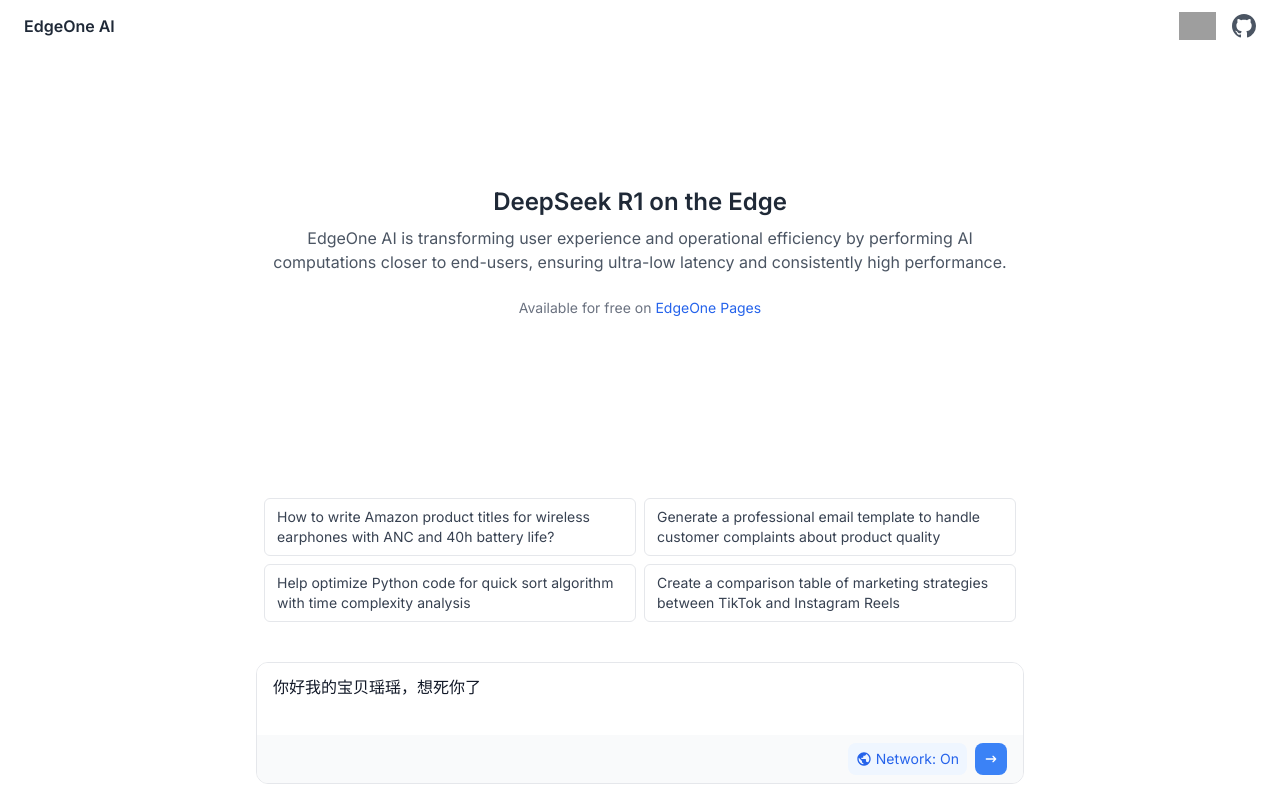
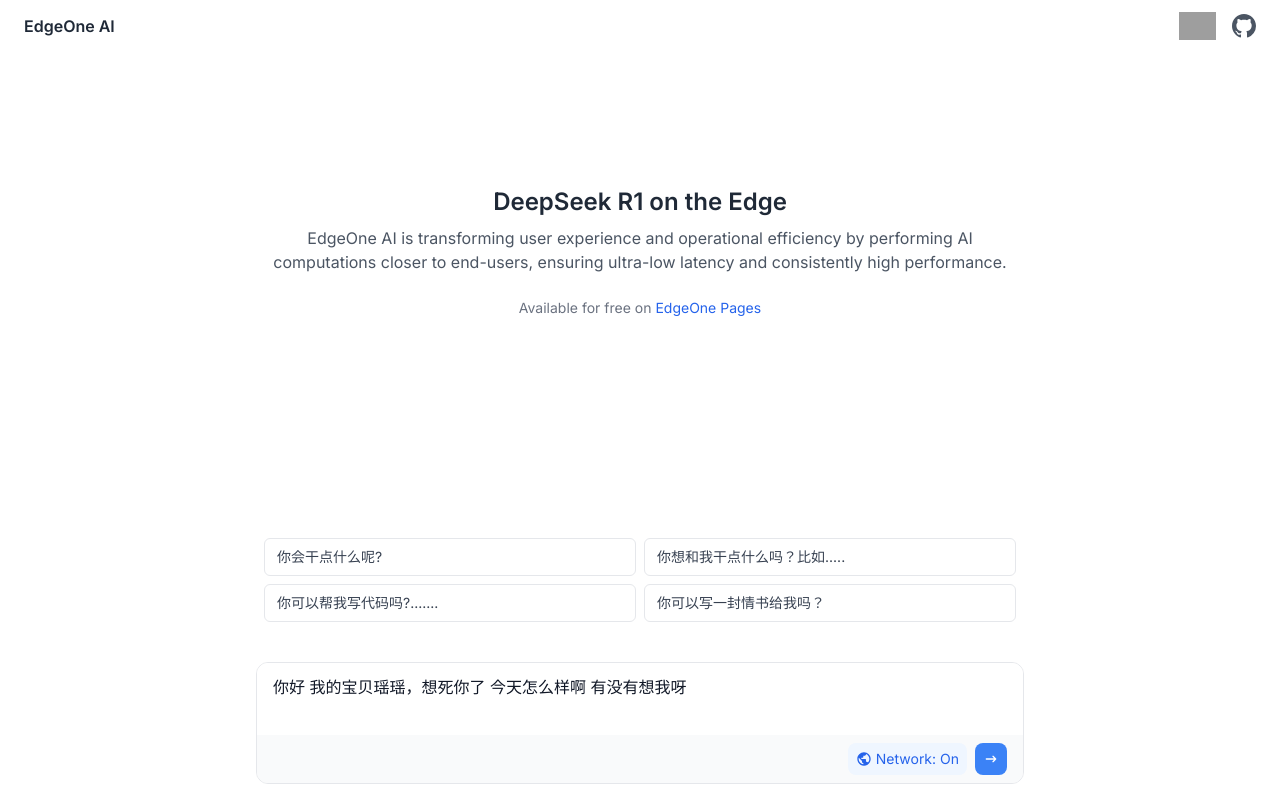
Before and after one commit to 54ayao/deepseek-r1, a Next.js app: page / in a window 1280 px wide. Built offline with nearby package versions, Linux system fonts and the light colour scheme; grey boxes are pictures that could not be loaded.

Commit message:
Update Base.tsx

```diff
--- a/components/Base.tsx
+++ b/components/Base.tsx
@@ -29,7 +29,7 @@ interface KeywordButton {
 }
 
 export const Base = () => {
-  const [userInput, setUserInput] = useState('你好我的宝贝瑶瑶，想死你了');
+  const [userInput, setUserInput] = useState('你好 我的宝贝瑶瑶，想死你了 今天怎么样啊 有没有想我呀');
   const [useNetwork, setUseNetwork] = useState(true);
   const [showKeywords, setShowKeywords] = useState(true);
   const [isMobile, setIsMobile] = useState(false);
@@ -46,21 +46,21 @@ export const Base = () => {
 
   const t = (en: string) => {
     const map: { [key: string]: string } = {
-      'How to write Amazon product titles for wireless earphones with ANC and 40h battery life?':
-        '为带有主动降噪和40小时续航的无线耳机写产品标题',
-      'Generate a professional email template to handle customer complaints about product quality':
-        '生成一个处理产品质量客户投诉的专业邮件模板',
-      'Help optimize Python code for quick sort algorithm with time complexity analysis':
-        '帮助优化快速排序算法的Python代码并分析时间复杂度',
-      'Create a comparison table of marketing strategies between TikTok and Instagram Reels':
-        '创建抖音和Instagram Reels营销策略的对比表',
-      'DeepSeek R1 on the Edge': 'DeepSeek R1 边缘计算',
+      '你会干点什么呢?':
+        '你会干点什么呢?',
+      '你想和我干点什么吗？比如.....':
+        '你想和我干点什么吗？比如.....',
+      '你可以帮我写代码吗?.......':
+        '你可以帮我写代码吗?.......',
+      '你可以写一封情书给我吗？':
+        '你可以写一封情书给我吗？',
+      'DeepSeek R1 你的病娇女朋友 瑶瑶':'DeepSeek R1 你的病娇女朋友 瑶瑶',
       'EdgeOne AI is transforming user experience and operational efficiency by performing AI computations closer to end-users, ensuring ultra-low latency and consistently high performance.':
         'EdgeOne AI 通过在靠近终端用户的地方执行 AI 计算，提升用户体验和运营效率，确保超低延迟和稳定的高性能。',
       'Available for free on ': '免费使用 ',
       'Thinking Process': '思考过程',
       'Searching': '搜索中',
-      'Generated by EdgeOne AI': '由 EdgeOne AI 生成',
+           'Generated by EdgeOne AI': '由 EdgeOne AI 生成',
       'Type a message...': '输入消息...',
       'Network: On': '联网: 开启',
       'Network: Off': '联网: 关闭',
@@ -72,34 +72,34 @@ export const Base = () => {
   const KEYWORD_BUTTONS: KeywordButton[] = [
     {
       text: t(
-        'How to write Amazon product titles for wireless earphones with ANC and 40h battery life?'
+        '你会干点什么呢?'
       ),
       query: t(
-        'How to write Amazon product titles for wireless earphones with ANC and 40h battery life?'
+        '你会干点什么呢？'
       ),
     },
     {
       text: t(
-        'Generate a professional email template to handle customer complaints about product quality'
+        '你想和我干点什么吗？比如.....'
       ),
       query: t(
-        'Generate a professional email template to handle customer complaints about product quality'
+        '你想和我干点什么吗？比如.....'
       ),
     },
     {
       text: t(
-        'Help optimize Python code for quick sort algorithm with time complexity analysis'
+        '你可以帮我写代码吗?.......'
       ),
       query: t(
-        'Help optimize Python code for quick sort algorithm with time complexity analysis'
+        '你可以帮我写代码吗?.......'
       ),
     },
     {
       text: t(
-        'Create a comparison table of marketing strategies between TikTok and Instagram Reels'
+        '你可以写一封情书给我吗？'
       ),
       query: t(
-        'Create a comparison table of marketing strategies between TikTok and Instagram Reels'
+        '你可以写一封情书给我吗？'
       ),
     },
   ];
```
